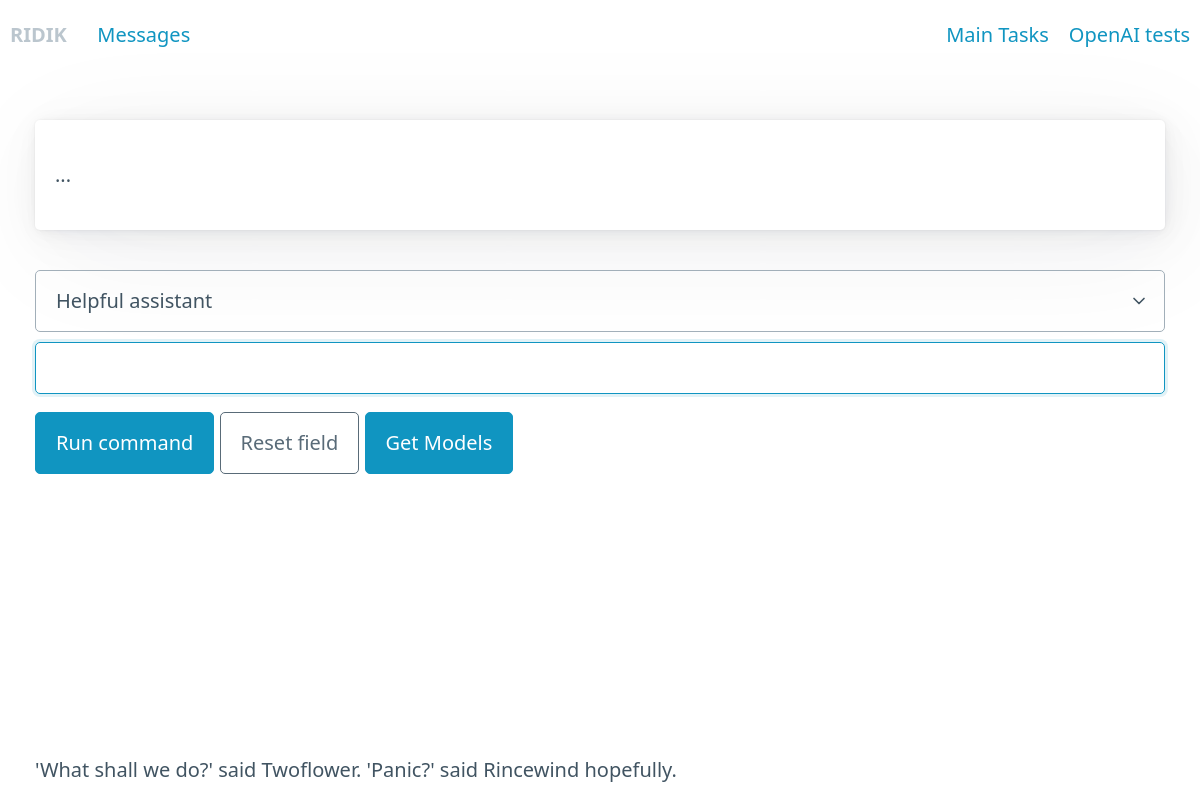
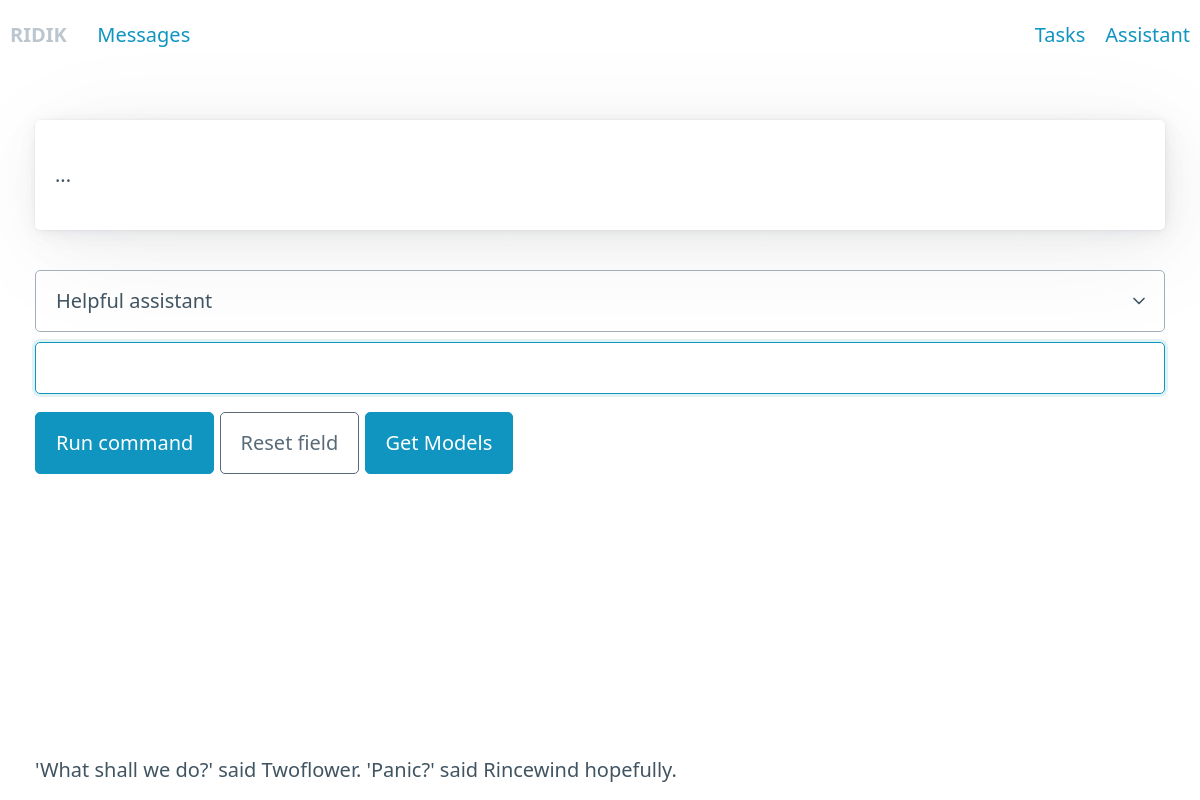
Before and after one commit to pdulak/RIDIK, an Electron app: page index.html in a window 1200 px wide. Drawn offline with Linux system fonts and the light colour scheme; no server answers.

Commit message:
refactor: menu names adjusted

```diff
--- a/index.html
+++ b/index.html
@@ -18,8 +18,8 @@
                 </li>
             </ul>
             <ul>
-                <li><a href="#" data-section="main" >Main Tasks</a></li>
-                <li><a href="#" data-section="openai" >OpenAI tests</a></li>
+                <li><a href="#" data-section="main" >Tasks</a></li>
+                <li><a href="#" data-section="openai" >Assistant</a></li>
             </ul>
         </nav>
     </div>
```
